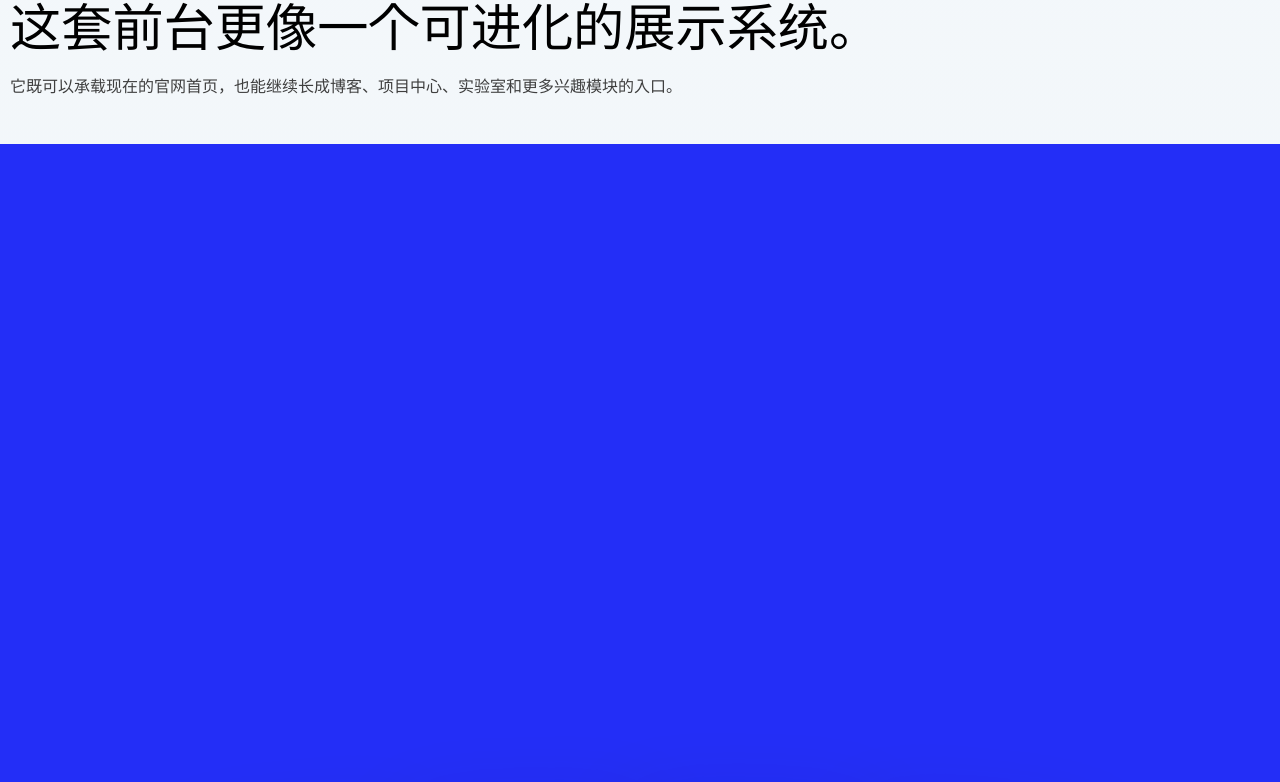
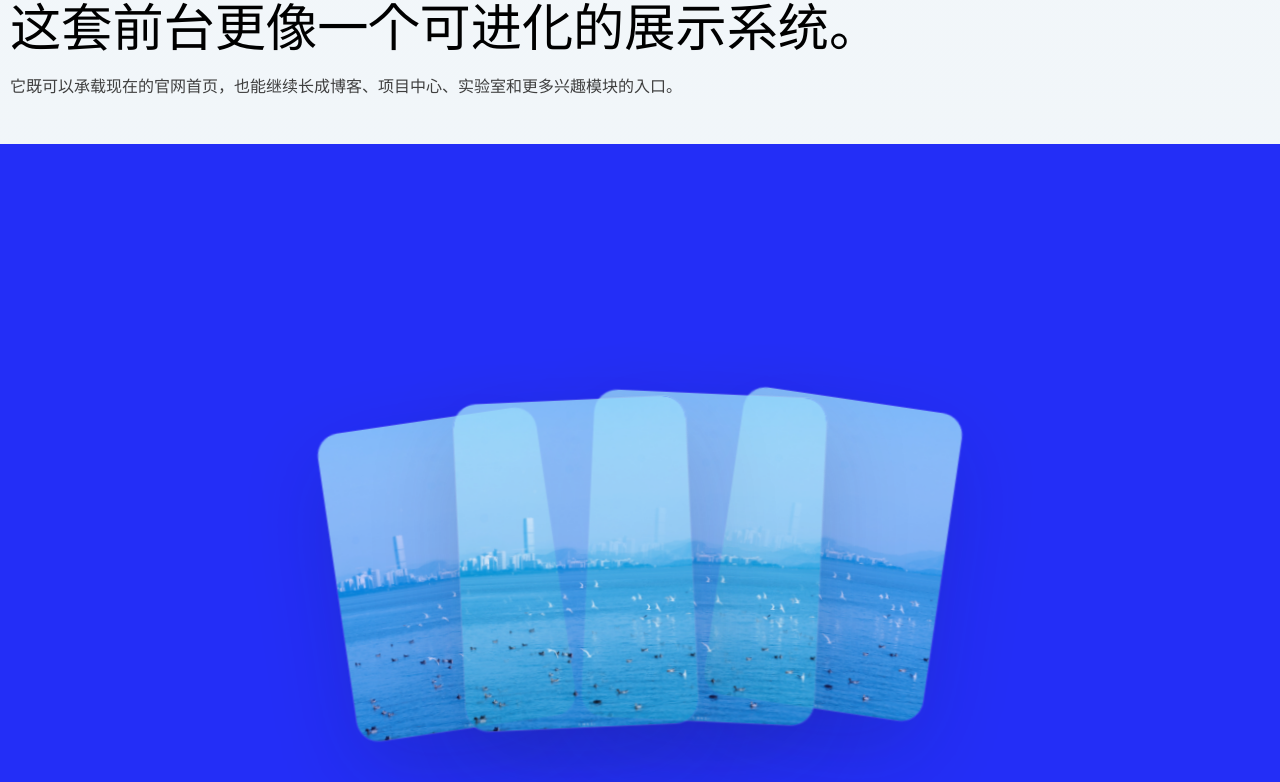
Before and after one commit to slnt23/Kite, a Vue app: page / in a window 1280 px wide. Shown: the part 2383-3165 px from the top of the page. Built offline with nearby package versions, Linux system fonts and the light colour scheme.

Commit message:
1. 首页升级2

```diff
--- a/src/components/site/FeatureGrid.vue
+++ b/src/components/site/FeatureGrid.vue
@@ -53,7 +53,7 @@ const stage = computed(() => {
     background: mapProgress(value, 0.02, 0.18),  // 背景色渐变提前结束
     visible: mapProgress(value, 0.06, 0.18),    // 显示动画提前结束
     spread: mapProgress(value, 0.18, 0.4),     // 卡片展开在1/4处完成
-    flip: mapProgress(value, 0.34, 0.56),         // 翻转动画在1/4处完成
+    flip: mapProgress(value, 0.25, 0.45),         // 翻转动画在1/4处完成
     detail: mapProgress(value, 0.42, 0.6),       // 细节显示提前完成
   }
 }
@@ -201,7 +201,7 @@ onBeforeUnmount(() => {
 <style scoped lang="scss">
 .feature-grid {
   position: relative;
-  min-height: 200vh;
+  min-height: 100vh;
   margin-left: calc(50% - 50vw);
   margin-right: calc(50% - 50vw);
   background: var(--feature-stage-bg);
```
